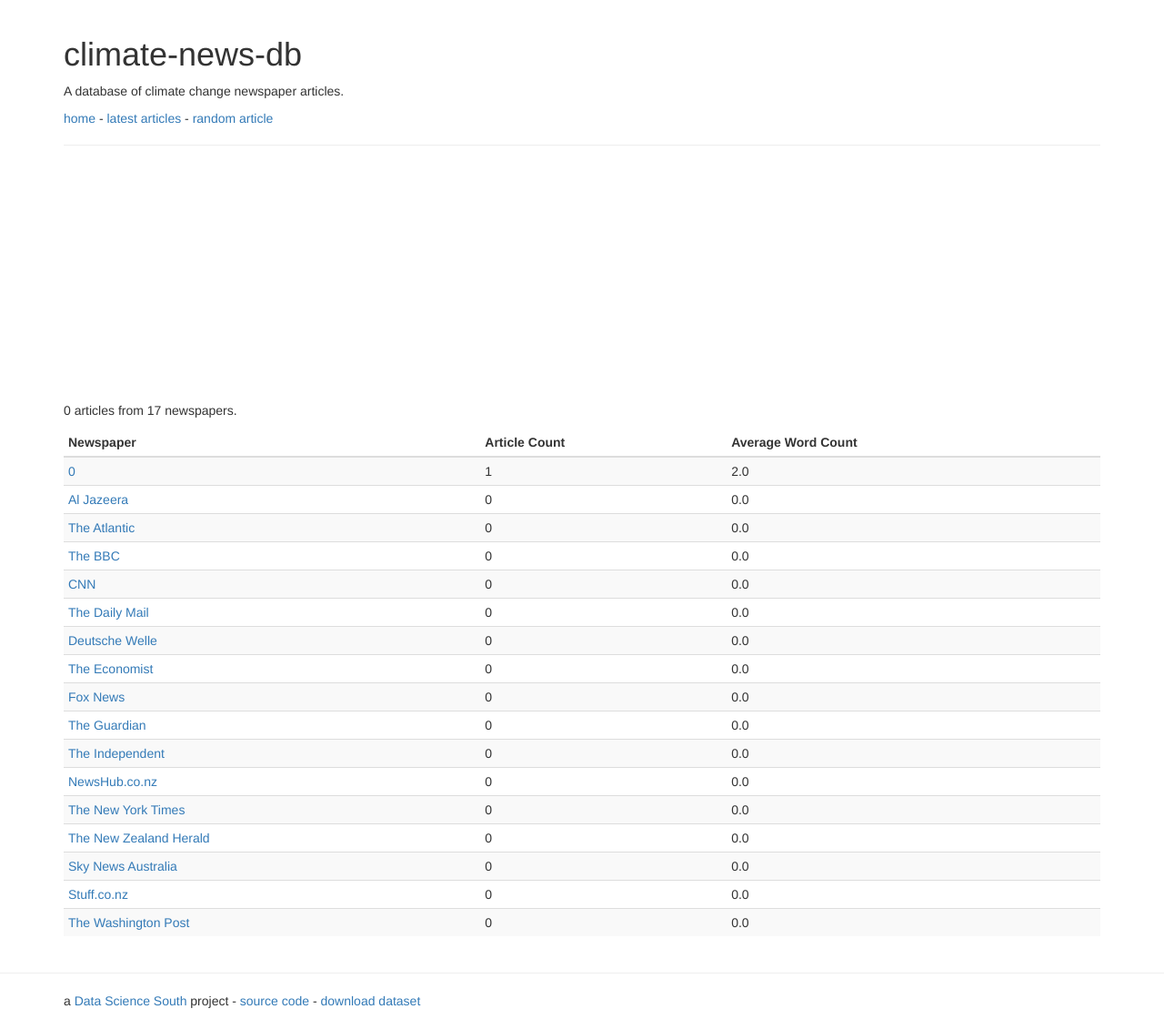
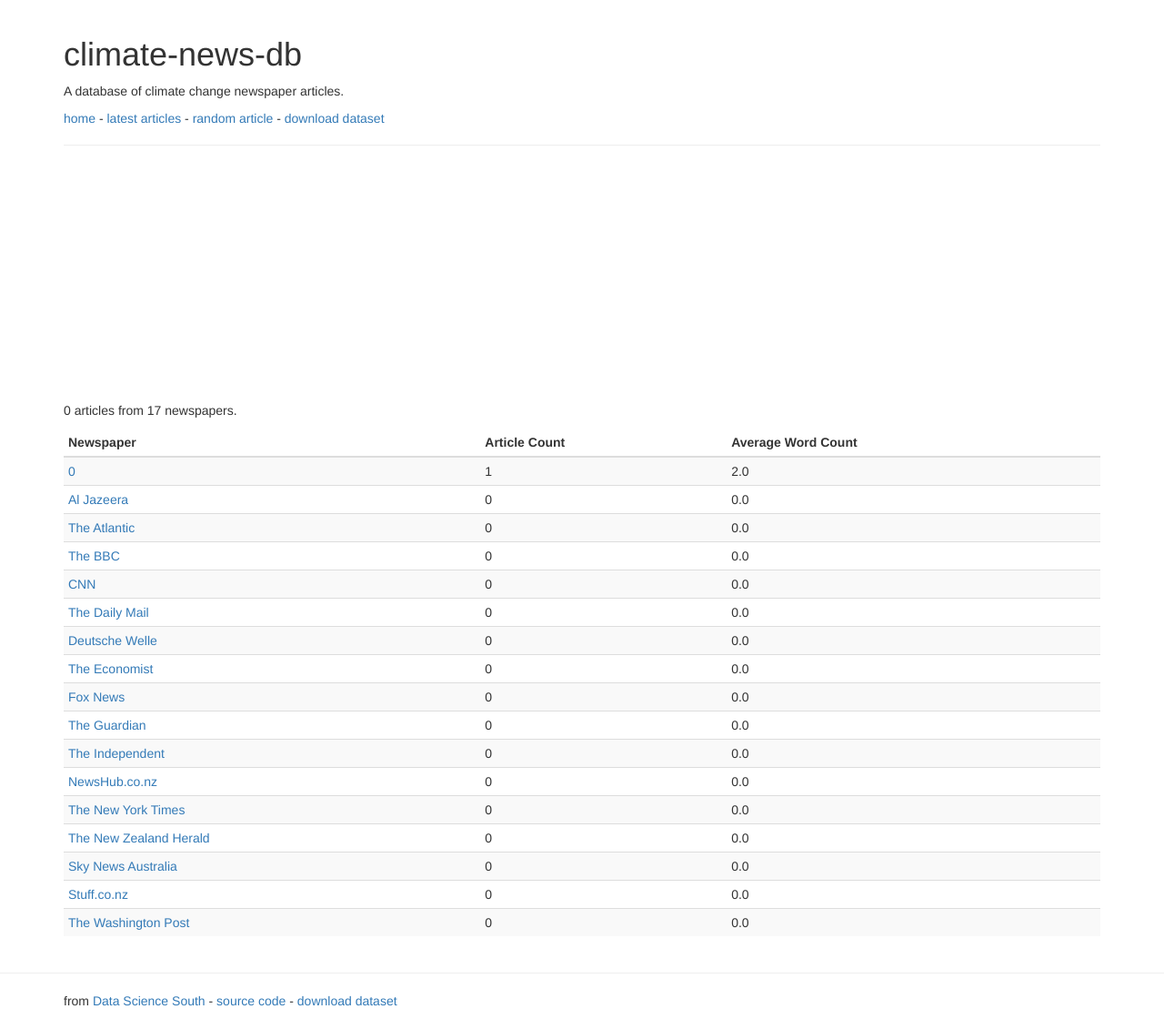
Before and after one commit to ADGEfficiency/climate-news-db, a Flask app: page / in a window 1280 px wide. Shown: the whole page at 91% size. Run offline with Flask 2, Linux system fonts and the light colour scheme; tables that the repository leaves empty hold one stand-in row (values such as "Sample post"); data that the repository does not hold is empty; a map, chart or similar area stays blank; some libraries are stand-ins or nearby versions.

Commit message:
layout tweak

```diff
--- a/templates/layout.html
+++ b/templates/layout.html
@@ -28,7 +28,8 @@
           <p>A database of climate change newspaper articles.</p>
 					<p class="muted credit"><a href="/">home</a> -
           <a href="/latest">latest articles</a> -
-					<a href="/random">random article</a>
+					<a href="/random">random article</a> -
+					<a href="/download">download dataset</a>
         </div>
         {% block body %}{% endblock %}
       </div>
@@ -40,7 +41,7 @@
 
     <div id="footer">
       <div class="container">
-        <p class="muted credit">a <a href="https://www.datasciencesouth.com">Data Science South</a> project - <a href="https://github.com/ADGEfficiency/climate-news-db">source code</a> - <a href="https://climate-news-db.com/download">download dataset</a>
+        <p class="muted credit">from <a href="https://www.datasciencesouth.com">Data Science South</a> - <a href="https://github.com/ADGEfficiency/climate-news-db">source code</a> - <a href="https://climate-news-db.com/download">download dataset</a>
       </div>
     </div>
     <script src="/static/bootstrap.min.js"></script>
```
Also changed, not shown: todo.md (+3 -0 lines).
